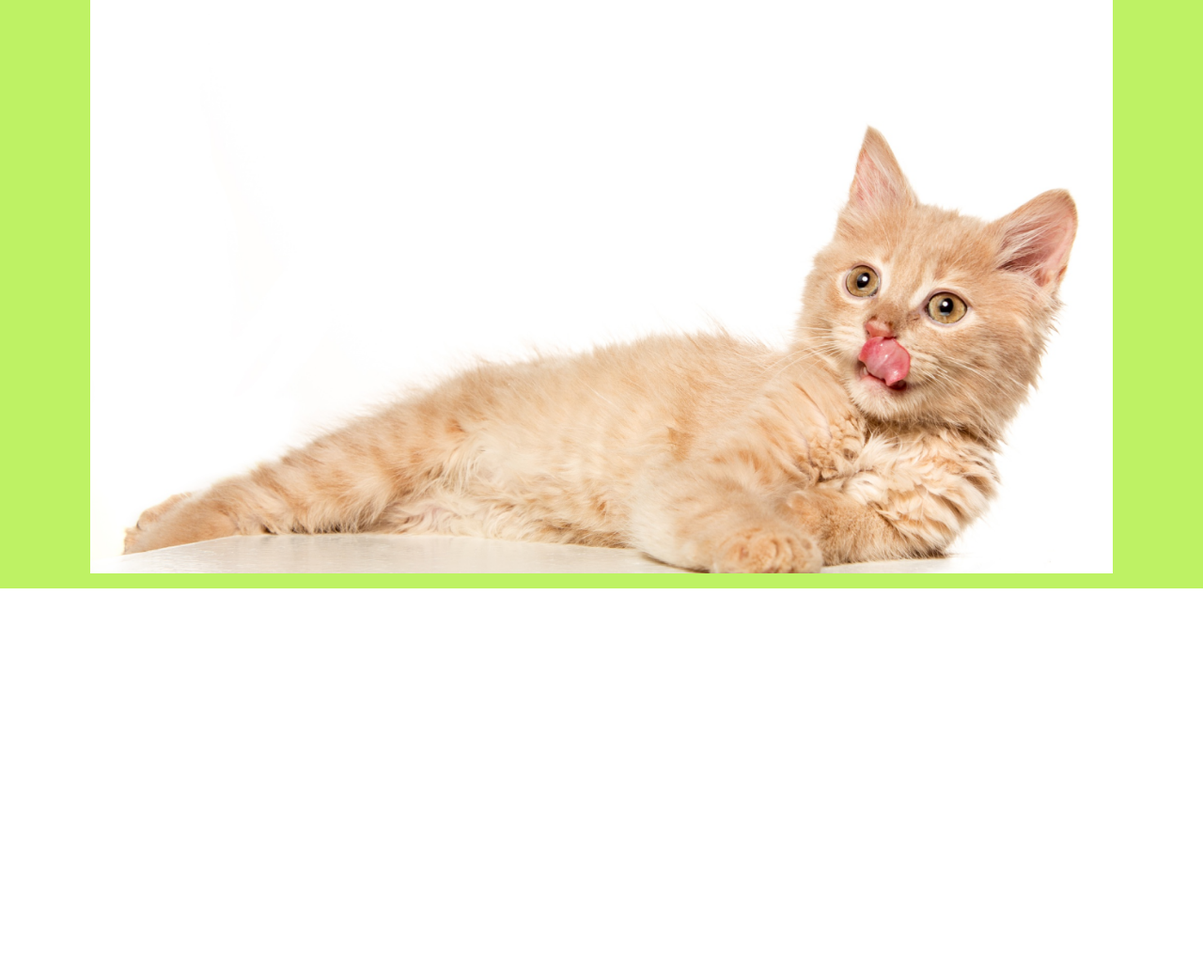
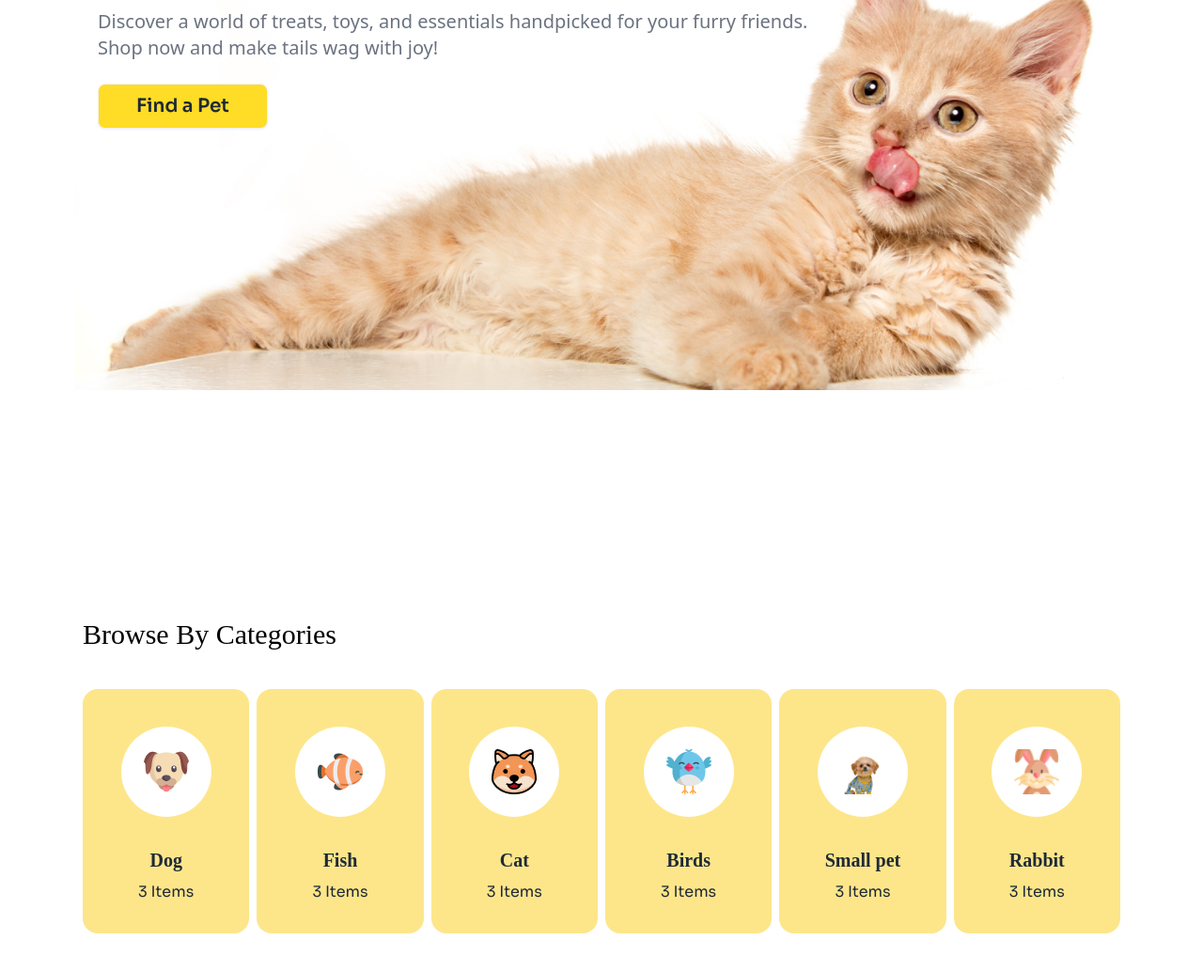
Before and after one commit to FarahTabussum/Project3, a plain HTML site: page index.html in a window 1280 px wide. Shown: the part 399-1432 px from the top of the page at 94% size. Before the commit the page ends 1025 px from the top, so only its background shows below. Drawn offline with nearby package versions, Linux system fonts and the light colour scheme; a web font is replaced by a local one.

Commit message:
adding cards

```diff
--- a/index.html
+++ b/index.html
@@ -68,7 +68,7 @@
                       <span class="far fa-bell fa-2x"></span>
                       <span class="fas fa-search fa-2x "></span>
 
-                      <a class="btn text-xl font font-medium">Login</a>
+                      <a class="btn text-xl font font-medium bg-transparent border-amber-500">Login</a>
                       <a class="btn btn-error bg-btn_primary text-xl font-medium border-none">Register</a>
                     </div>
                 </div>
@@ -101,30 +101,108 @@
         </nav>
 
     </header>
-    <main class="bg-lime-300 sm:container w-full md:container mx-auto px-0 overflow-hidden lg:px-20">
-      <div class="hero min-h-screen flex">
-        <div class="hero-content flex-col">
-          <div>
-            <h1>Pamper Your Pet,<br> Because They Deserve<br>the Best</h1><br>
-            <p class="py-6 w-2/4">
-              Discover a world of treats, toys, and essentials handpicked for your furry friends. Shop now and make tails wag with joy!
-            </p>
-            <button class="btn bg-btn_primary">Find a Pet</button>
+    <main class="sm:container w-full md:container mx-auto px-0 overflow-hidden lg:px-20">
+      <div class="hero min-h-screen flex relative">
+        <div class="absolute top-0 left-0 p-6 text-white z-10 mt-0 lg:my-20 ">
+          <h1 class="font-adlam text-black text-3xl lg:text-6xl">Pamper Your Pet,<br> Because They Deserve<br>the Best</h1>
+          <p class="py-6 w-3/4 text-gray-500 text-base mt-1 lg:text-xl mt-1">
+            Discover a world of treats, toys, and essentials handpicked for your furry friends. Shop now and make tails wag with joy!
+          </p>
+          <button class="font-sora btn bg-btn_primary px-5 text-base lg:px-10 lg:text-xl">Find a Pet</button>
+        </div>
+        <img src="c1-assets/cat-big.png" class="w-full h-auto object-cover mt-0 lg:my-20"/>
+      </div>
+      <!-- card section -->
+       <h3 class="font-adlam text-black text-2xl -mt-40 px-2 md:-mt-20 lg:text-3xl lg:mt-40 lg:mb-10 ">Browse By Categories</h3>
+
+       <div class="grid grid-cols-2 gap-x-2 gap-y-2 mt-10 px-2 lg:grid-cols-6 gap-4 mb-10">
+        <div class="card bg-amber-200 w-25 h-50">
+          <figure class="px-10 pt-10">
+            <div class="avatar">
+              <div class="w-24 rounded-full bg-white">
+                <img class="p-6" src="c1-assets/dog-cartoon.png"/>
+              </div>
+            </div>
+          </figure>
+          <div class="card-body items-center text-center">
+            <h2 class="card-title font-adlam text-xl">Dog</h2>
+            <p class="text-base font-sora">3 Items</p>
           </div>
-          <img
-          src="c1-assets/cat-big.png"
-          class="lg: pd" />
         </div>
-      </div>
-      <!-- <div>
-        <div>
-          <h1>Pamper Your Pet,<br> Because They Deserve<br>the Best</h1><br>
-          <p class="w-2/4">Discover a world of treats, toys, and essentials handpicked for your furry friends. Shop now and make tails wag with joy!</p>
+        <!-- card-2 -->
+        <div class="card bg-amber-200 w-25 h-50">
+          <figure class="px-10 pt-10">
+            <div class="avatar">
+              <div class="w-24 rounded-full bg-white">
+                <img class="p-6" src="c1-assets/fish-cartoon.png" />
+              </div>
+            </div>
+          </figure>
+          <div class="card-body items-center text-center">
+            <h2 class="card-title font-adlam text-xl">Fish</h2>
+            <p class="font-sora text-base">3 Items</p>
+          </div>
         </div>
-        <img src="c1-assets/cat-big.png">
-        <a class="btn bg-btn_primary text-xl font-medium border-none">Find a pet</a>
+        <!-- card-3 -->
+        <div class="card bg-amber-200 w-25 h-50">
+          <figure class="px-10 pt-10">
+            <div class="avatar">
+              <div class="w-24 rounded-full bg-white">
+                <img class="p-6" src="c1-assets/cat-cartoon.png" />
+              </div>
+            </div>
+          </figure>
+          <div class="card-body items-center text-center">
+            <h2 class="card-title text-xl font-adlam">Cat</h2>
+            <p class="font-sora text-base">3 Items</p>
+          </div>
+        </div>
+        <!-- card-4 -->
+        <div class="card bg-amber-200 w-25 h-50">
+          <figure class="px-10 pt-10">
+            <div class="avatar">
+              <div class="w-24 rounded-full bg-white">
+                <img class="p-6" src="c1-assets/bird-cartoon.png" />
+              </div>
+            </div>
+          </figure>
+          <div class="card-body items-center text-center">
+            <h2 class="card-title font-adlam text-xl">Birds</h2>
+            <p class="font-sora text-base">3 Items</p>
+          </div>
+        </div>
+        <!-- card-5 -->
+        <div class="card bg-amber-200 w-25 h-50">
+          <figure class="px-10 pt-10">
+            <div class="avatar">
+              <div class="w-24 rounded-full bg-white">
+                <img class="p-6" src="c1-assets/cute-pet-small.png" />
+              </div>
+            </div>
+          </figure>
+          <div class="card-body items-center text-center">
+            <h2 class="card-title text-xl font-adlam">Small pet</h2>
+            <p class="text-base font-sora">3 Items</p>
+          </div>
+        </div>
+        <!-- card-6 -->
+        <div class="card bg-amber-200 w-25 h-50">
+          <figure class="px-10 pt-10">
+            <div class="avatar">
+              <div class="w-24 rounded-full bg-white">
+                <img class="p-6" src="c1-assets/rabbit-cartoon.png" />
+              </div>
+            </div>
+          </figure>
+          <div class="card-body items-center text-center">
+            <h2 class="card-title font-adlam text-xl">Rabbit</h2>
+            <p class="text-base font-sora">3 Items</p>
+          </div>
 
-      </div> -->
+        </div>
+       </div>
+
+
 
     </main>
     <footer>
```
